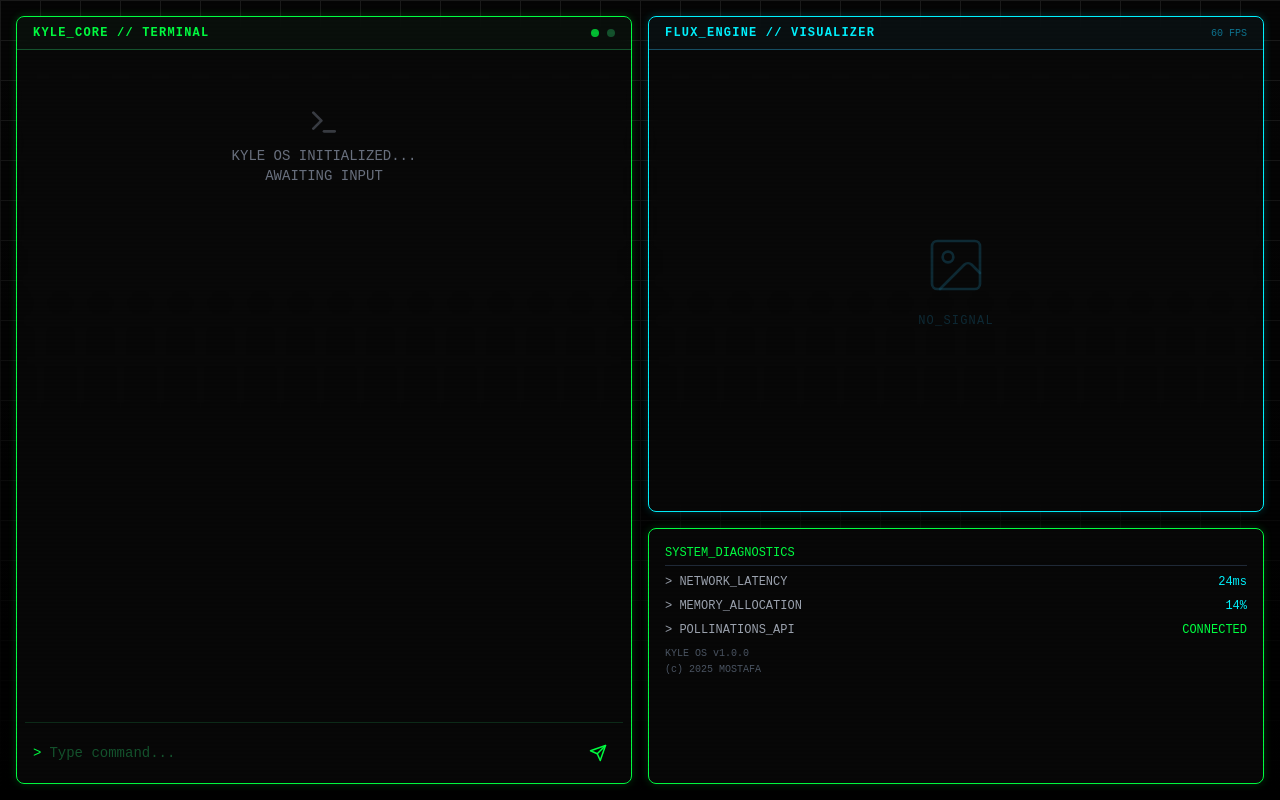
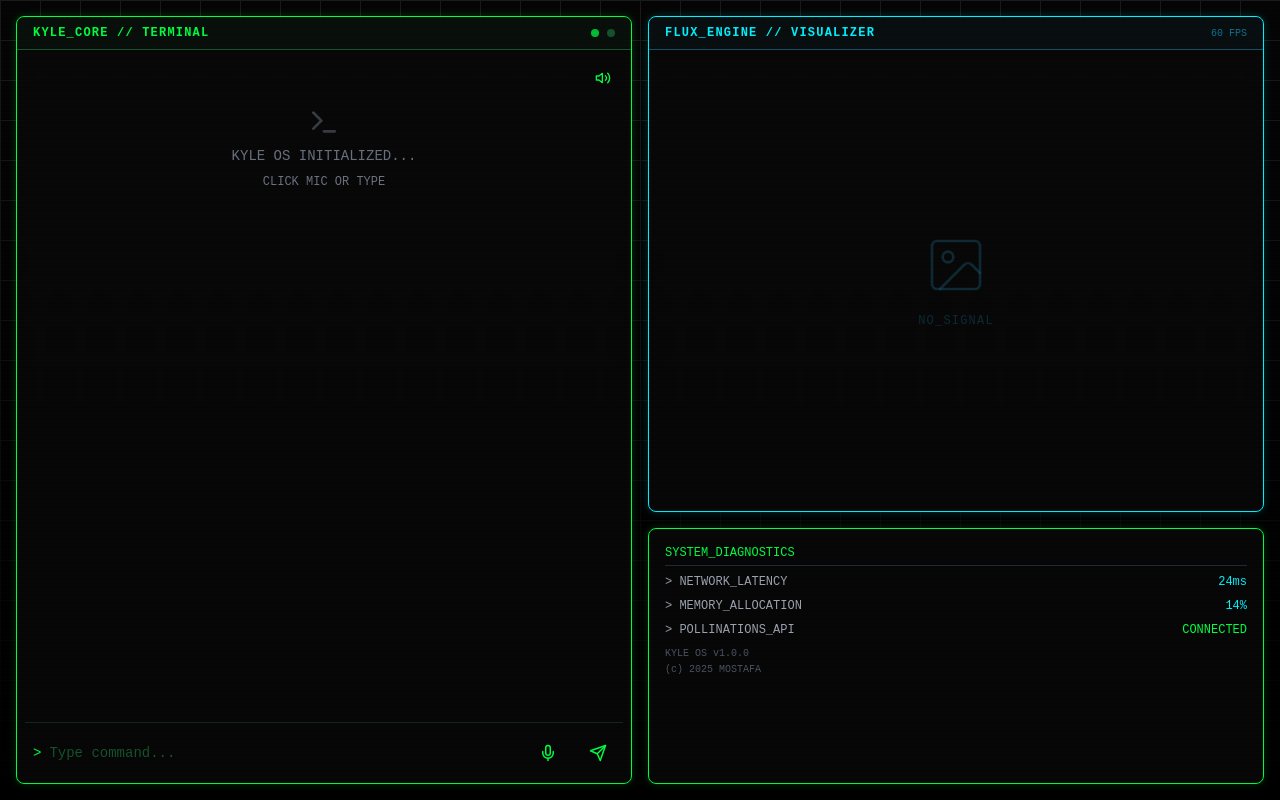
Before and after one commit to kylesysdev/kyleos, a Next.js app: page / in a window 1280 px wide. Built offline with nearby package versions, Linux system fonts and the light colour scheme.

Commit message:
Update Terminal.tsx

```diff
--- a/components/Terminal.tsx
+++ b/components/Terminal.tsx
@@ -1,50 +1,126 @@
 'use client';
 import { useState, useRef, useEffect } from 'react';
-import { Send, Terminal as TerminalIcon } from 'lucide-react';
+import { Send, Terminal as TerminalIcon, Mic, MicOff, Volume2, VolumeX } from 'lucide-react';
 import { askKyle } from '../lib/api';
+
+// Definition for the browser's speech recognition
+interface IWindow extends Window {
+  webkitSpeechRecognition: any;
+  SpeechRecognition: any;
+}
 
 export default function Terminal({ onImageCommand }: { onImageCommand: (p: string) => void }) {
   const [input, setInput] = useState('');
   const [history, setHistory] = useState<{ role: string, content: string }[]>([]);
   const [loading, setLoading] = useState(false);
+  const [isListening, setIsListening] = useState(false);
+  const [isMuted, setIsMuted] = useState(false); // Default to sound ON
   const scrollRef = useRef<HTMLDivElement>(null);
 
   useEffect(() => {
     scrollRef.current?.scrollIntoView({ behavior: 'smooth' });
   }, [history, loading]);
 
-  const handleSend = async () => {
-    if (!input.trim()) return;
+  // --- VOICE 1: SPEAKING (TTS) ---
+  const speak = (text: string) => {
+    if (isMuted || typeof window === 'undefined') return;
 
-    const userMsg = { role: 'user', content: input };
+    // Stop any previous speech
+    window.speechSynthesis.cancel();
+
+    const utterance = new SpeechSynthesisUtterance(text);
+    // Try to find a "computer" or "male" voice
+    const voices = window.speechSynthesis.getVoices();
+    const preferredVoice = voices.find(v => v.name.includes('Google US English') || v.name.includes('Samantha'));
+    if (preferredVoice) utterance.voice = preferredVoice;
+
+    utterance.pitch = 0.9; // Slightly lower pitch for Jarvis feel
+    utterance.rate = 1.1;  // Slightly faster
+    window.speechSynthesis.speak(utterance);
+  };
+
+  // --- VOICE 2: LISTENING (STT) ---
+  const startListening = () => {
+    const { webkitSpeechRecognition, SpeechRecognition } = window as unknown as IWindow;
+    const SpeechRecognitionAPI = SpeechRecognition || webkitSpeechRecognition;
+
+    if (!SpeechRecognitionAPI) {
+      alert("Voice control not supported in this browser. Try Chrome.");
+      return;
+    }
+
+    const recognition = new SpeechRecognitionAPI();
+    recognition.continuous = false;
+    recognition.lang = 'en-US';
+    recognition.interimResults = false;
+
+    recognition.onstart = () => setIsListening(true);
+
+    recognition.onresult = (event: any) => {
+      const transcript = event.results[0][0].transcript;
+      setInput(transcript);
+      // Optional: Auto-send after speaking?
+      // handleSend(transcript);
+    };
+
+    recognition.onend = () => setIsListening(false);
+
+    recognition.start();
+  };
+
+  const handleSend = async (manualInput?: string) => {
+    const textToSend = manualInput || input;
+    if (!textToSend.trim()) return;
+
+    const userMsg = { role: 'user', content: textToSend };
     setHistory(prev => [...prev, userMsg]);
     setInput('');
     setLoading(true);
 
     // Command Parsing
-    if (input.toLowerCase().startsWith('/image') || input.toLowerCase().includes('generate image')) {
-       // Extract the prompt (remove the command part loosely)
-       const prompt = input.replace(/^\/image/i, '').replace(/generate image/i, '').trim();
-       onImageCommand(prompt || input); // Fallback to full input if regex fails
-       setHistory(prev => [...prev, { role: 'assistant', content: `[COMMAND ACCEPTED] Rerouting to Flux Engine: "${prompt || input}"` }]);
+    if (textToSend.toLowerCase().startsWith('/image') || textToSend.toLowerCase().includes('generate image')) {
+       const prompt = textToSend.replace(/^\/image/i, '').replace(/generate image/i, '').trim();
+       onImageCommand(prompt || textToSend);
+       const responseMsg = `[COMMAND ACCEPTED] Rerouting to Flux Engine: "${prompt || textToSend}"`;
+       setHistory(prev => [...prev, { role: 'assistant', content: responseMsg }]);
+       speak("Rendering visual data.");
        setLoading(false);
        return;
     }
 
     // Normal Text
-    const response = await askKyle([...history, userMsg]);
-    setHistory(prev => [...prev, { role: 'assistant', content: response }]);
-    setLoading(false);
+    try {
+      const response = await askKyle([...history, userMsg]);
+      setHistory(prev => [...prev, { role: 'assistant', content: response }]);
+      speak(response); // <--- KYLE SPEAKS HERE
+    } catch (e) {
+      setHistory(prev => [...prev, { role: 'assistant', content: "ERROR: Network Connection Lost." }]);
+    } finally {
+      setLoading(false);
+    }
   };
 
   return (
-    <div className="flex flex-col h-full font-mono text-sm">
+    <div className="flex flex-col h-full font-mono text-sm relative">
+
+      {/* Top Bar Controls */}
+      <div className="absolute top-0 right-0 p-2 z-10">
+        <button
+          onClick={() => setIsMuted(!isMuted)}
+          className={`p-1 rounded hover:bg-green-900/30 transition-colors ${isMuted ? 'text-gray-500' : 'text-neon-green'}`}
+          title={isMuted ? "Unmute System" : "Mute System"}
+        >
+          {isMuted ? <VolumeX size={16} /> : <Volume2 size={16} />}
+        </button>
+      </div>
+
+      {/* Output Area */}
       <div className="flex-1 overflow-y-auto space-y-4 p-2 custom-scrollbar">
         {history.length === 0 && (
           <div className="text-gray-500 mt-10 text-center">
             <TerminalIcon className="mx-auto mb-2 opacity-50" size={32} />
             <p>KYLE OS INITIALIZED...</p>
-            <p>AWAITING INPUT</p>
+            <p className="text-xs mt-2">CLICK MIC OR TYPE</p>
           </div>
         )}
 
@@ -63,18 +139,30 @@ export default function Terminal({ onImageCommand }: { onImageCommand: (p: strin
         <div ref={scrollRef} />
       </div>
 
-      <div className="mt-2 border-t border-green-900/50 pt-2 flex gap-2">
+      {/* Input Area */}
+      <div className="mt-2 border-t border-green-900/50 pt-2 flex gap-2 items-center">
         <span className="text-neon-green py-3 pl-2">&gt;</span>
+
         <input
           type="text"
           value={input}
           onChange={(e) => setInput(e.target.value)}
           onKeyDown={(e) => e.key === 'Enter' && handleSend()}
           className="flex-1 bg-transparent text-green-100 focus:outline-none placeholder-green-900"
-          placeholder="Type command..."
+          placeholder={isListening ? "Listening..." : "Type command..."}
           autoComplete="off"
         />
-        <button onClick={handleSend} className="px-4 text-neon-green hover:text-white transition-colors">
+
+        {/* Microphone Button */}
+        <button
+          onClick={startListening}
+          className={`p-2 rounded-full transition-all duration-300 ${isListening ? 'bg-red-900/50 text-red-500 animate-pulse border border-red-500' : 'text-neon-green hover:bg-green-900/30'}`}
+        >
+          {isListening ? <MicOff size={18} /> : <Mic size={18} />}
+        </button>
+
+        {/* Send Button */}
+        <button onClick={() => handleSend()} className="px-4 text-neon-green hover:text-white transition-colors">
           <Send size={18} />
         </button>
       </div>
```
